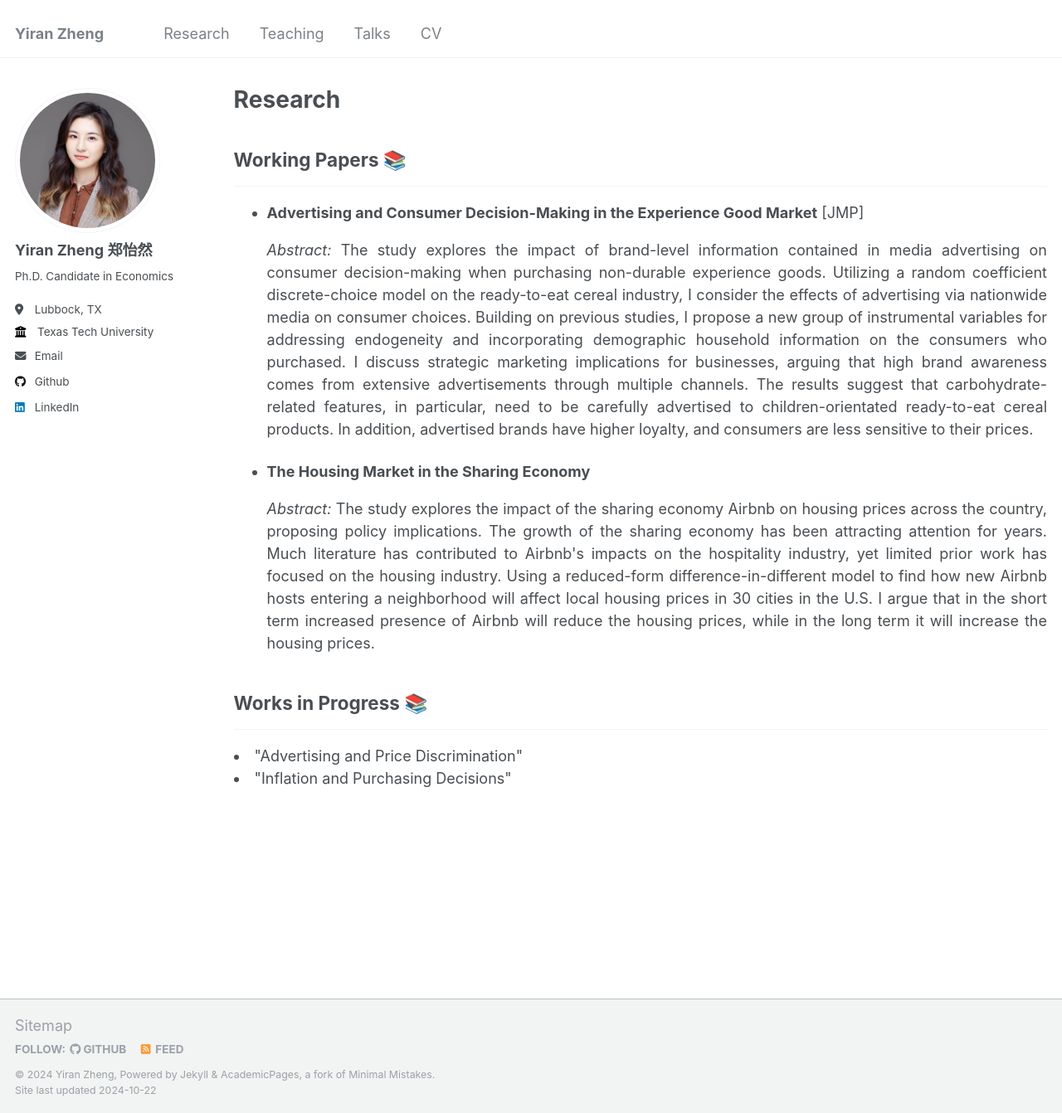
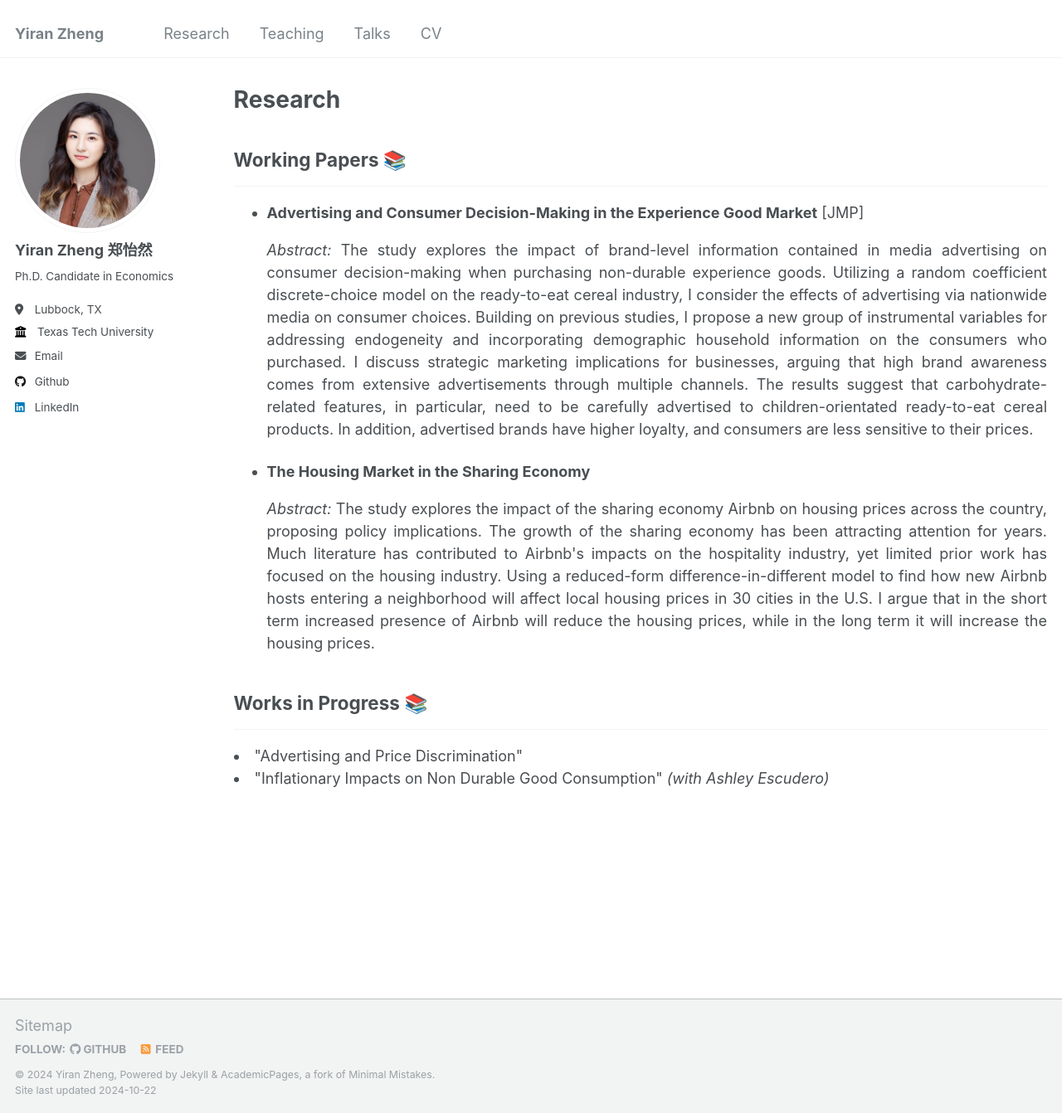
Before and after one commit to yiran-zheng/yiran-zheng.github.io, a Jekyll site: the page built from _pages/research.html, in a window 1280 px wide and 1342 px high. Shown: the whole window at 83% size. Built offline with Jekyll 4.4.1, drawn with Linux system fonts in a browser that asks for light colours.

Commit message:
Update research.html

```diff
--- a/_pages/research.html
+++ b/_pages/research.html
@@ -27,4 +27,4 @@ author_profile: true
   <h2>Works in Progress &#128218;</h2>
        <hr> <!-- This adds a horizontal line below the heading -->
           <li> "Advertising and Price Discrimination" </li>
-          <li> "Inflation and Purchasing Decisions" </li>
+          <li> "Inflationary Impacts on Non Durable Good Consumption" <i>(with Ashley Escudero)</i></li>
```
